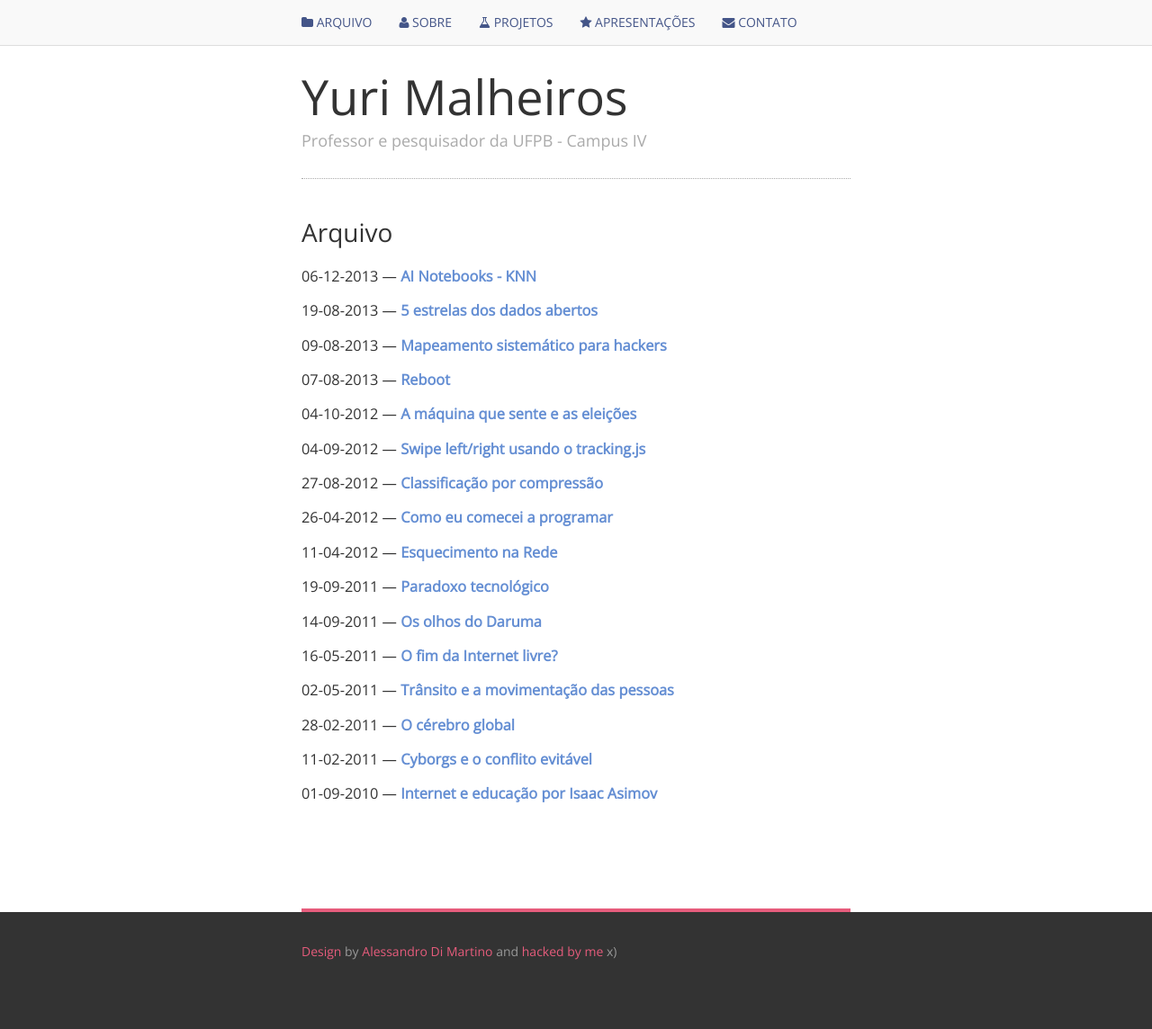
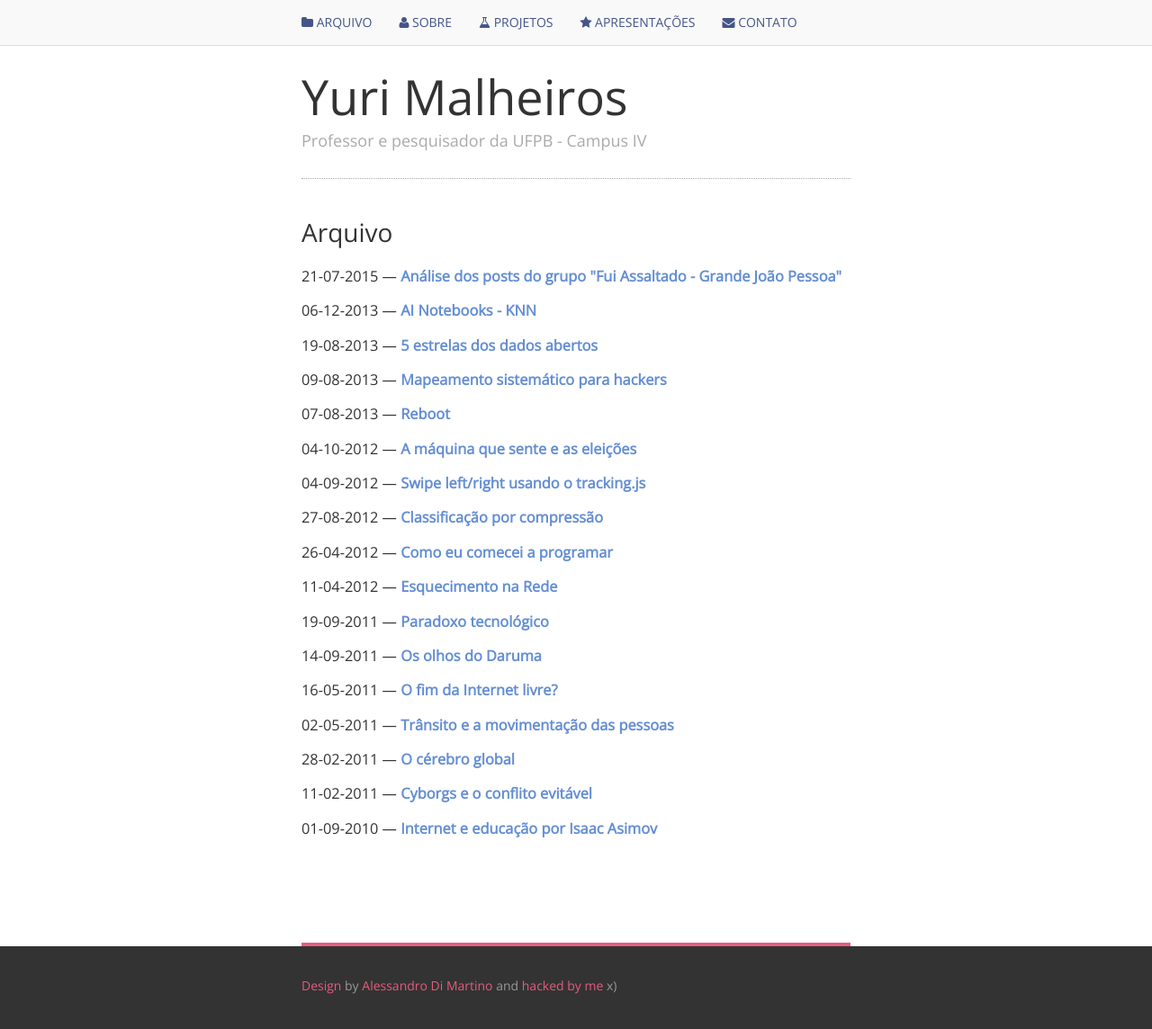
Before and after one commit to yurimalheiros/yurimalheiros.github.io, a Jekyll site: the page built from arquivo/index.html, in a window 1280 px wide and 1149 px high. Shown: the top 1144 px of the window at 90% size. Built offline with Jekyll 4.4.1, drawn with Linux system fonts in a browser that asks for light colours; Markdown is read by kramdown in place of the engine named in the settings; some of the changed lines change nothing that is shown.

Commit message:
readicionando post e mudança no config

```diff
--- a/_config.yml
+++ b/_config.yml
@@ -1,5 +1,5 @@
 name: Yuri Malheiros
 markdown: redcarpet
-highlighter: true
+highlighter: pygments
 paginate: 5
 permalink: /:year/:month/:day/:title
--- /dev/null
+++ b/_posts/2015-07-21-analisa-do-grupo-fui-assaltado-jp.md
@@ -0,0 +1,21 @@
+---
+layout: post
+title: Análise dos posts do grupo "Fui Assaltado - Grande João Pessoa"
+date: 2015-07-21 11:00:00
+comments: true
+---
+
+O grupo do Facebook "Fui Assaltado - Grande João Pessoa" é utilizado pelos usuários para relatar assaltos e outros crimes violentos ocorridos na capital da Paraíba. Com o crescimento da violência, fiquei curioso para saber quais bairros ou outros pontos de referência da cidade são os maiores alvos dos criminosos.
+
+Assim, eu resolvi coletar todos os posts do grupo do Facebook e procurar nomes de bairros e lugares conhecidos de João Pessoa para ter uma ideia geral de onde os crimes estão acontecendo.
+
+O primeiro passo foi coletar as mensagens do Facebook usando a biblioteca [Facebook SDK para Python](https://github.com/pythonforfacebook/facebook-sdk). As mensagens foram coletadas no dia 21 de Julho de 2015 às 10:40. Em seguida, eu escrevi um programa para procurar o nome de todos os bairros da cidade, além de pontos conhecidos como UFPB, Lagoa, Manaíra Shopping, etc. Por fim, com esses dados mãos, eu gerei o gráfico a seguir, com o nome dos bairros e lugares no eixo X e a quantidade de ocorrências no eixo Y. (Clique na imagem para abrir uma versão maior)
+
+[![Número de ocorrências por bairro]({{ site.url }}/images/fuiassaltadojp-1.png)]({{ site.url }}/images/fuiassaltadojp-1.png)
+
+Sabíamos que a violência nos Bancários vem crescendo muito, mas a diferença apresentada no gráfico é assustadora. Entretanto, tenho que deixar claro que tal diferença pode ser causada por um viés na amostragem, ou seja, no grupo do Facebook talvez exista muito mais pessoas morando na zona sul da cidade, o que acarretaria mais posts sobre a região. Mesmo com essa possibilidade, o número de crimes reportados é muito grande. Ainda na minha análise eu procurei o número de posts por mês no grupo e como pode ser visto no gráfico abaixo, ele passou a ser usado mais frequentemente apenas nos dois últimos meses. Se considerarmos apenas junho e julho, temos 59 crimes nos Bancários, o que dá quase 1 crime por dia. Isso apenas de acordo com os posts do grupo, se fosse possível somar com outros assaltos que não são reportados no Facebook, o número seria ainda maior.
+
+<p><a href="/images/fuiassaltadojp-2.png"><img src="/images/fuiassaltadojp-2.png" alt="Número de posts por mês" style="width: 500px;"></a></p>
+
+Espero que esse post sirva de alerta para que uma mudança na segurança seja feita,
+não apenas em um bairro, mas em toda cidade, estado e país.
```
